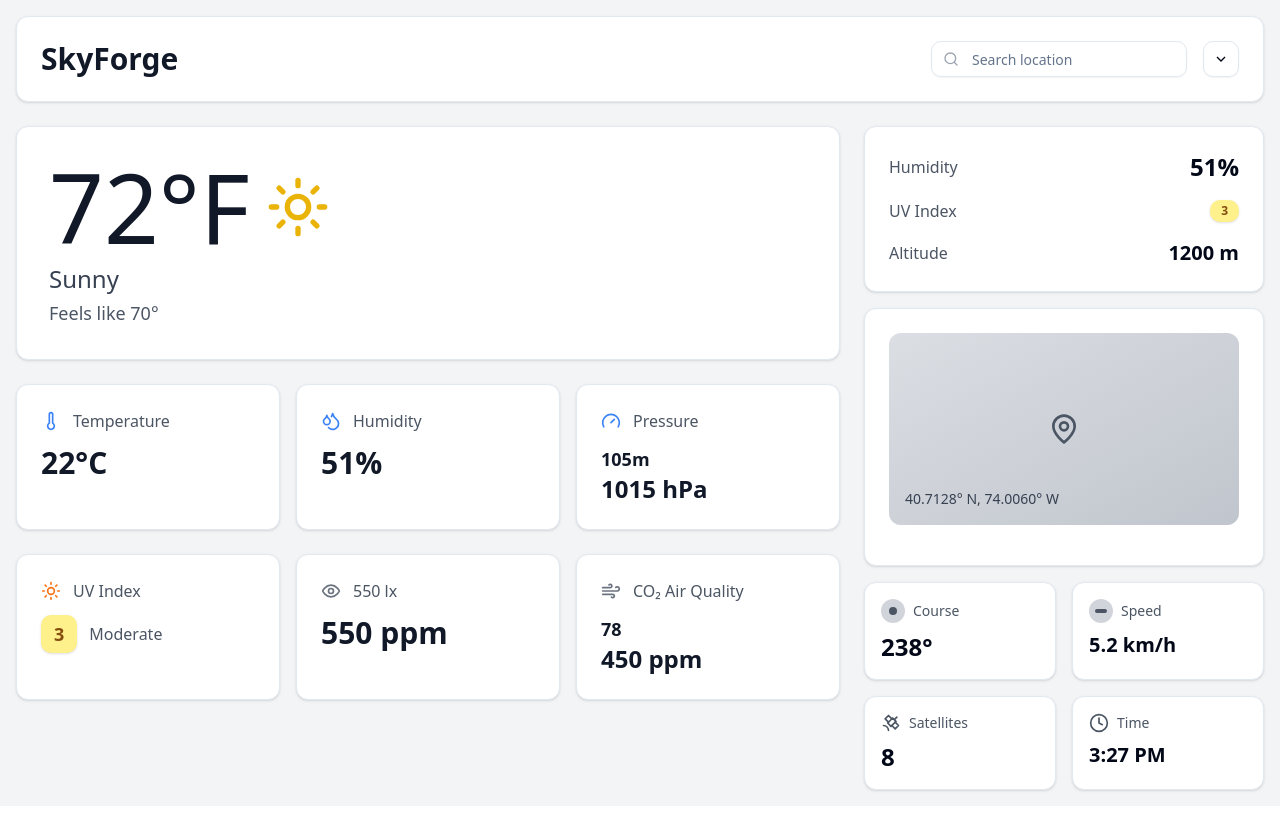
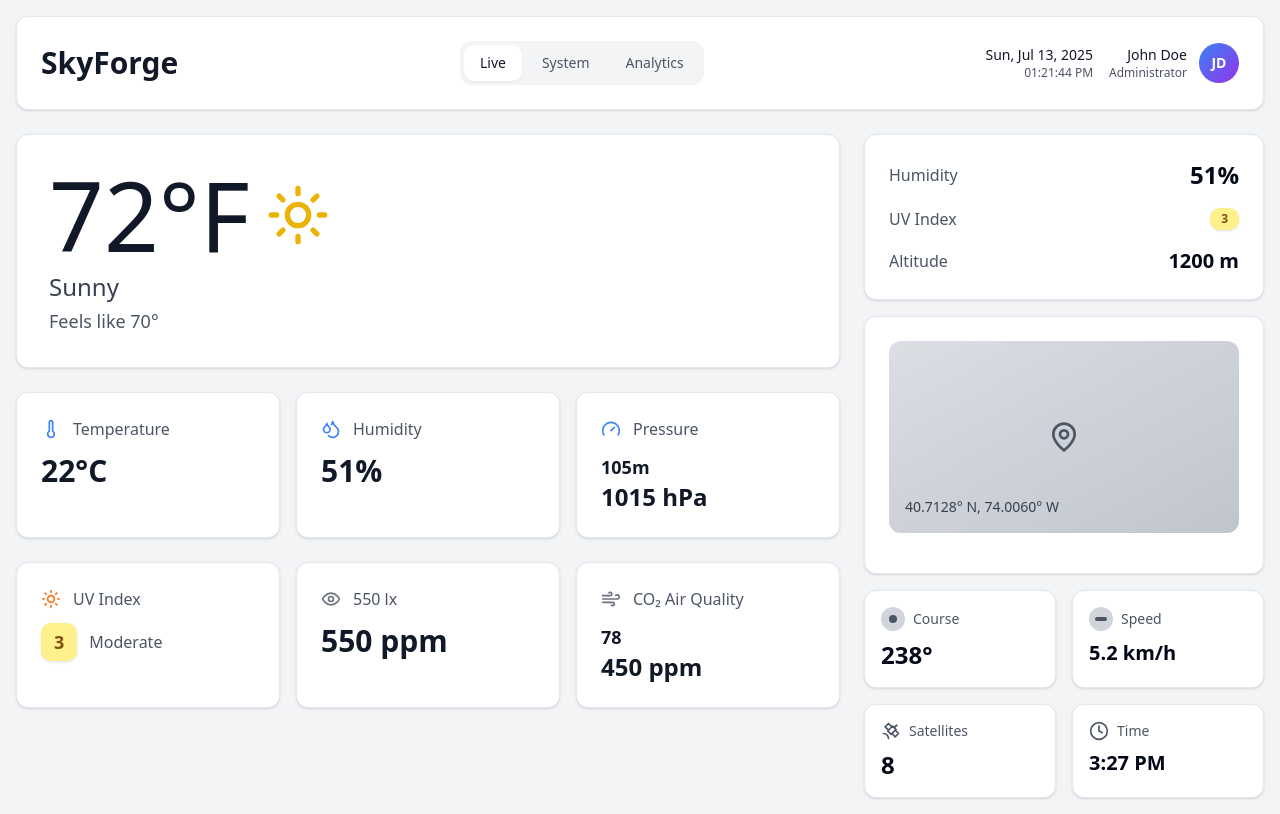
Before and after one commit to adithyadilum/skyforge-dashboard, a React (Vite) app: page / in a window 1280 px wide. Built offline with nearby package versions, Linux system fonts and the light colour scheme.

Commit message:
Enhance App component with navigation tabs and real-time date/time display

```diff
--- a/src/App.tsx
+++ b/src/App.tsx
@@ -1,8 +1,6 @@
 import { useState, useEffect } from "react"
-import { Search, Sun, Thermometer, Droplets, Gauge, Eye, Wind, MapPin, Clock, Satellite } from "lucide-react"
+import { Sun, Thermometer, Droplets, Gauge, Eye, Wind, MapPin, Clock, Satellite } from "lucide-react"
 import { Card, CardContent } from "./components/ui/card"
-import { Input } from "./components/ui/input"
-import { Button } from "./components/ui/button"
 import { Badge } from "./components/ui/badge"
 
 interface WeatherData {
@@ -44,8 +42,18 @@
 
 function App() {
   const [weatherData, setWeatherData] = useState<WeatherData | null>(null)
-  const [searchLocation, setSearchLocation] = useState("")
   const [loading, setLoading] = useState(true)
+  const [activeTab, setActiveTab] = useState("Live")
+  const [currentDateTime, setCurrentDateTime] = useState(new Date())
+
+  useEffect(() => {
+    // Update date/time every second
+    const timer = setInterval(() => {
+      setCurrentDateTime(new Date())
+    }, 1000)
+
+    return () => clearInterval(timer)
+  }, [])
 
   useEffect(() => {
     // For demo purposes, use mock data directly
@@ -123,21 +131,54 @@
           <CardContent className="p-6">
             <div className="flex items-center justify-between">
               <h1 className="text-3xl font-bold text-gray-900">SkyForge</h1>
+
+              {/* Navigation Tabs */}
+              <div className="flex items-center gap-1 bg-gray-100 rounded-lg p-1">
+                {["Live", "System", "Analytics"].map((tab) => (
+                  <button
+                    key={tab}
+                    onClick={() => setActiveTab(tab)}
+                    className={`px-4 py-2 rounded-md text-sm font-medium transition-colors ${activeTab === tab
+                        ? "bg-white text-gray-900 shadow-sm"
+                        : "text-gray-600 hover:text-gray-900"
+                      }`}
+                  >
+                    {tab}
+                  </button>
+                ))}
+              </div>
+
+              {/* Right Side - Date/Time and User Profile */}
               <div className="flex items-center gap-4">
-                <div className="relative flex-1 max-w-md">
-                  <Search className="absolute left-3 top-1/2 transform -translate-y-1/2 text-gray-400 w-4 h-4" />
-                  <Input
-                    placeholder="Search location"
-                    value={searchLocation}
-                    onChange={(e) => setSearchLocation(e.target.value)}
-                    className="pl-10"
-                  />
+                {/* Real-time Date/Time */}
+                <div className="text-right">
+                  <div className="text-sm font-medium text-gray-900">
+                    {currentDateTime.toLocaleDateString('en-US', {
+                      weekday: 'short',
+                      year: 'numeric',
+                      month: 'short',
+                      day: 'numeric'
+                    })}
+                  </div>
+                  <div className="text-xs text-gray-600">
+                    {currentDateTime.toLocaleTimeString('en-US', {
+                      hour: '2-digit',
+                      minute: '2-digit',
+                      second: '2-digit'
+                    })}
+                  </div>
                 </div>
-                <Button variant="outline" size="icon">
-                  <svg className="w-4 h-4" viewBox="0 0 24 24" fill="none" stroke="currentColor" strokeWidth="2">
-                    <path d="M6 9l6 6 6-6" />
-                  </svg>
-                </Button>
+
+                {/* User Profile */}
+                <div className="flex items-center gap-3">
+                  <div className="text-right">
+                    <div className="text-sm font-medium text-gray-900">John Doe</div>
+                    <div className="text-xs text-gray-600">Administrator</div>
+                  </div>
+                  <div className="w-10 h-10 rounded-full bg-gradient-to-br from-blue-500 to-purple-600 flex items-center justify-center">
+                    <span className="text-white font-semibold text-sm">JD</span>
+                  </div>
+                </div>
               </div>
             </div>
           </CardContent>
```
